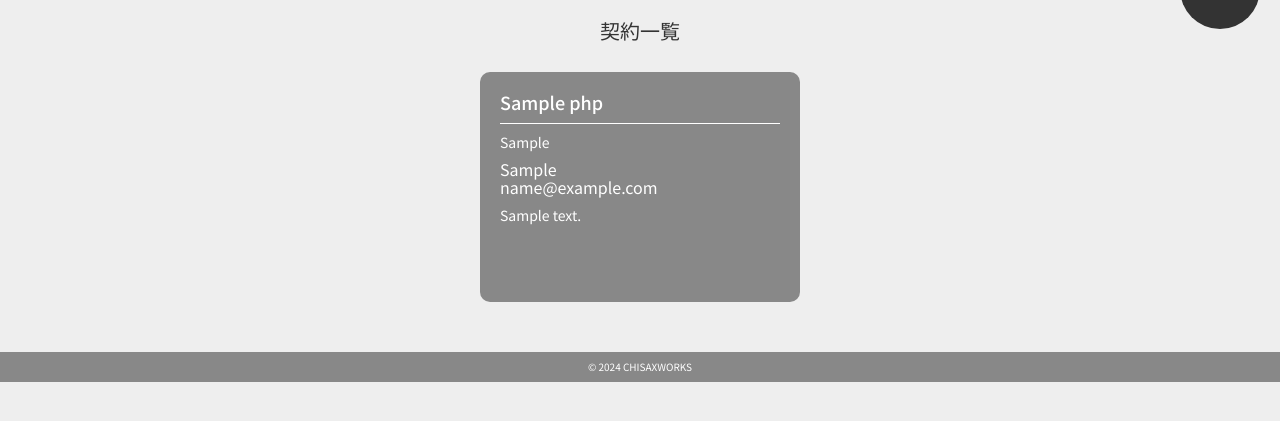
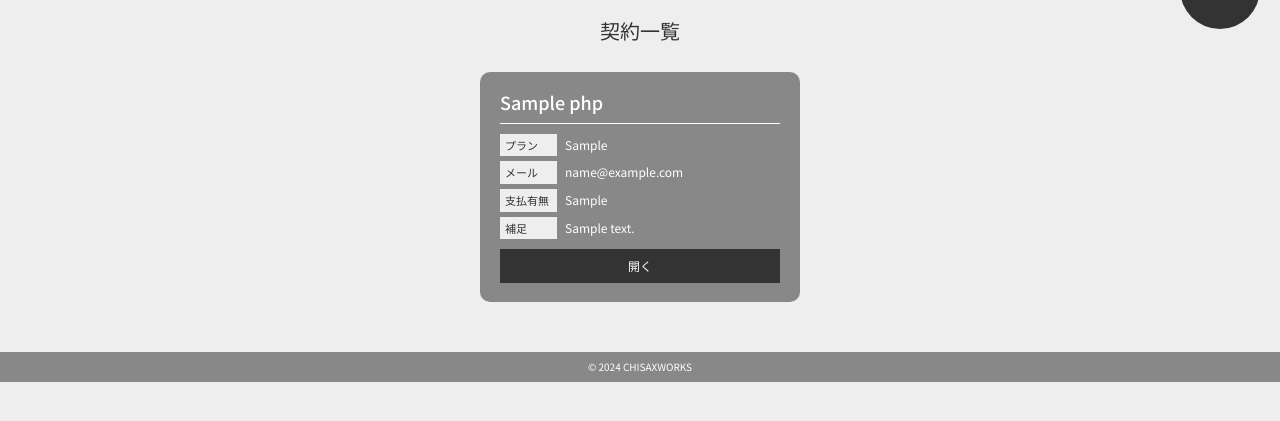
Before and after one commit to chisaxworks/gs_kadai08_php2, a PHP site: page /index2.php in a window 1280 px wide. Shown: the part 61-482 px from the top of the page. Run offline with PHP 8.4, Linux system fonts and the light colour scheme; tables that the repository leaves empty or names only in its code hold one stand-in row (values such as "Sample post"); some web fonts are replaced.

Commit message:
予備分更新

```diff
--- a/css/style.css
+++ b/css/style.css
@@ -170,12 +170,12 @@ img.ogpImg{
 }
 
 /* New */
-.details p {
+.details p, .details2 p {
     margin-bottom: 5px;
     font-size: 12px;
 }
 
-.details span{
+.details span, .details2 span{
     color: #333333;
     background-color: #eeeeee;
     padding: 5px;
--- a/read.php
+++ b/read.php
@@ -2,7 +2,7 @@
 //1.  DB接続します
 try {
     //ID:'root', Password: xamppは 空白 ''
-    $pdo = new PDO('mysql:dbname=chisaxworks_gs_kadai_php;charset=utf8;host=mysql635.db.sakura.ne.jp','chisaxworks','gs_kadai08_php2');
+    $pdo = new PDO('mysql:dbname=gs_kadai_php;charset=utf8;host=localhost','root','');
 } catch (PDOException $e) {
 exit('DBConnectError:'.$e->getMessage());
 }
@@ -21,26 +21,23 @@ if ($status==false) {
 }else{
     //whileで1件ずつ取得
     while( $result = $stmt->fetch(PDO::FETCH_ASSOC)){
-        $view .= '<a class="item ';
+        $view .= '<div class="item ';
         $view .= $result['color'];
-        $view .= '" target="_blank" href="';
-        $view .= $result['url'];
         $view .= '">';
         $view .= '<p class="sname">';
         $view .= $result['sname'];
         $view .= '</p>';
-        $view .= '<p class="normal">';
+        $view .= '<div class="details2"><p><span>プラン</span>';
         $view .= $result['plan'];
-        $view .= '</p>';
-        $view .= '<div class="icon_wrap"><div class="paytype">';
+        $view .= '</p><p><span>メール</span>';
+        $view .= $result['mail'];
+        $view .= '</p><p><span>支払有無</span>';
         $view .= $result['payment'];
-        $view .= '</div><div class="mailtype">';
-        $view .= $result['mail'];
-        $view .= '</div></div>';
-        $view .= '<p class="normal">';
+        $view .= '</p><p><span>補足</span>';
         $view .= $result['note'];
-        $view .= '</p>';
-        $view .= '</a>';
+        $view .= '</p><a href="';
+        $view .= $result['url'];
+        $view .= '" target="_blank" class="open_btn">開く</a></div></div>';
     }
 
 }
```
